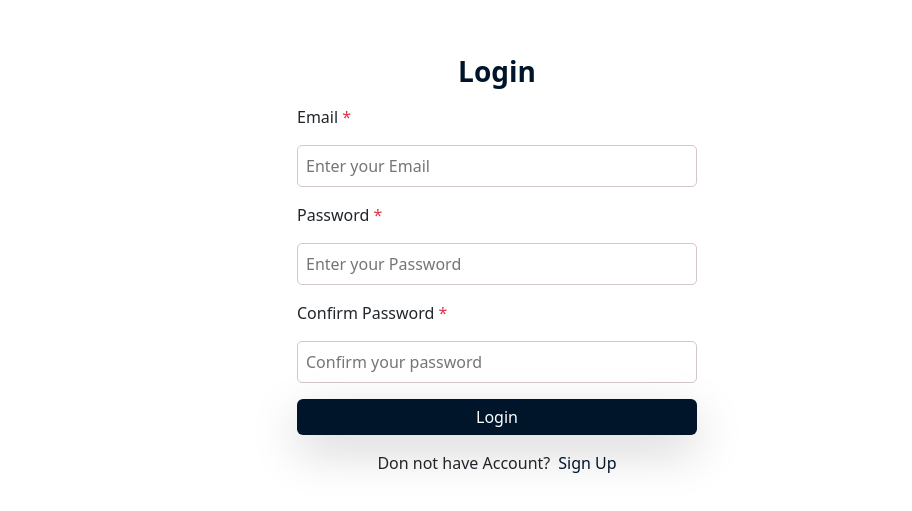
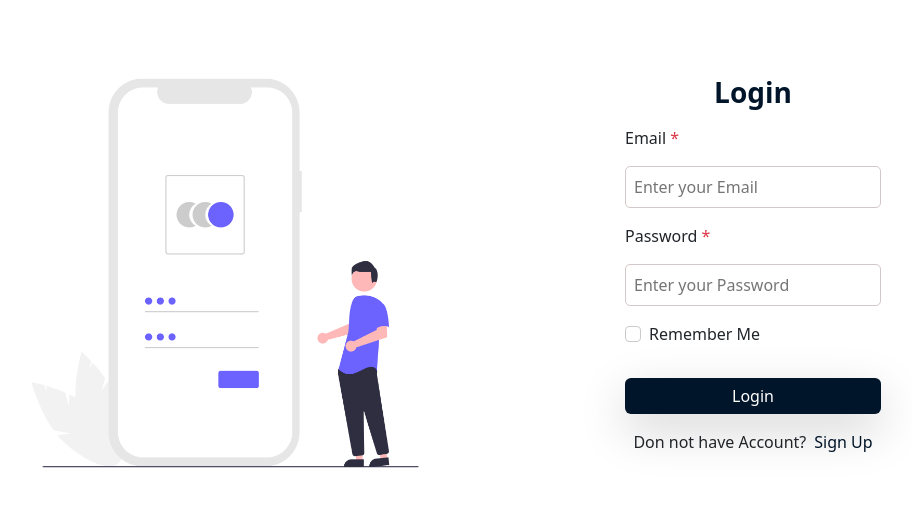
Before and after one commit to majbaulhoque/Hospital-Management-Systemstem, a React (Vite) app: page /login in a window 1280 px wide. Shown: the part 127-638 px from the top of the page, without its empty margins (143-1055 px from the left). Built offline with nearby package versions, Linux system fonts and the light colour scheme.

Commit message:
modified login form

```diff
--- a/src/Component/Login/LoginForm.jsx
+++ b/src/Component/Login/LoginForm.jsx
@@ -1,16 +1,21 @@
-import "../../assets/styles/form/index.css"
+import "../../assets/styles/form/index.css";
 
 const LoginForm = () => {
   return (
     <div
       style={{ height: "100vh" }}
-        className="d-flex container justify-content-center align-items-center"
+      className="d-flex flex-lg-row flex-column container justify-content-center align-items-center"
     >
+      <div>
+        <img className="custom-big-form-width" src="/images/login.png" alt="" />
+      </div>
       <div className=" p-3  ">
-          <h3 className="text-center mb-3 "><span className="custom-text-main fw-bold">Login</span></h3>
+        <h3 className="text-center mb-3 ">
+          <span className="custom-text-main fw-bold">Login</span>
+        </h3>
         {/* form */}
-          <form className="addUserForm    d-flex justify-content-center align-items-center">
-            <div className=" d-flex custom-form-width  justify-content-center  flex-column gap-3 ">
+        <form className="addUserForm custom-big-form-width   d-flex justify-content-center align-items-center">
+          <div className=" d-flex col-lg-6 col-12  justify-content-center  flex-column gap-3 ">
             {/* email */}
             <label htmlFor="email">
               Email <span className="text-danger">*</span>
@@ -37,21 +42,23 @@ const LoginForm = () => {
               autoComplete="off"
               placeholder="Enter your Password"
             />
-              {/* confirm password */}
-              <label htmlFor="confirmPassword">
-                Confirm Password <span className="text-danger">*</span>
+             <div className="mb-3 form-check">
+                            <input
+                                type="checkbox"
+                                className="form-check-input"
+                                id="rememberMe"
+                                // checked={rememberMe}
+                                // onChange={handleCheckboxChange}
+                            />
+                            <label className="form-check-label" htmlFor="rememberMe">
+                                Remember Me
                             </label>
-              <input
-                type="confirmPassword"
-                // custom css included
-                className="form-control-custom"
-                id="confirmPassword"
-                name="confirmPassword"
-                autoComplete="off"
-                placeholder="Confirm your password"
-              />
+                        </div>
             {/* submit button  */}
-              <button type="submit" className="btn custom-bg-main  shadow-lg border-0 btn-primary">
+            <button
+              type="submit"
+              className="btn custom-bg-main  shadow-lg border-0 btn-primary"
+            >
               Login
             </button>
           </div>
--- a/src/index.css
+++ b/src/index.css
@@ -26,6 +26,9 @@ margin-top: 10px;
  padding: 3px;
  margin-top: 10px;
 }
+.form-check .form-check-input{
+  border: 1px solid #cbcbcc;
+}
 @media (max-width:800px) {
   .custom-outlet-size{
     width: 100%;
```
Also changed, not shown: public/images/login.png (added). Lines whose indentation alone changed are shown as unchanged.
